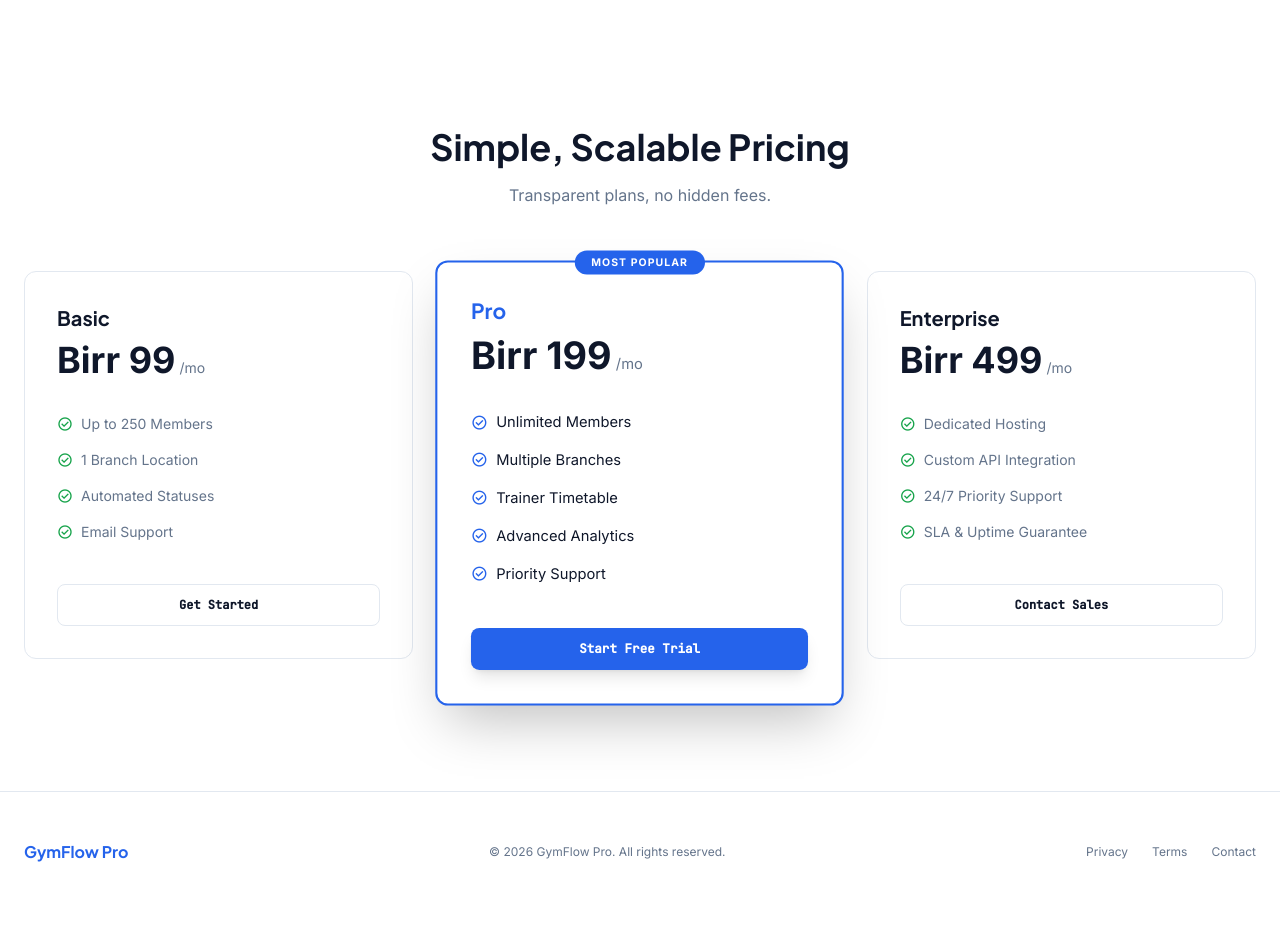
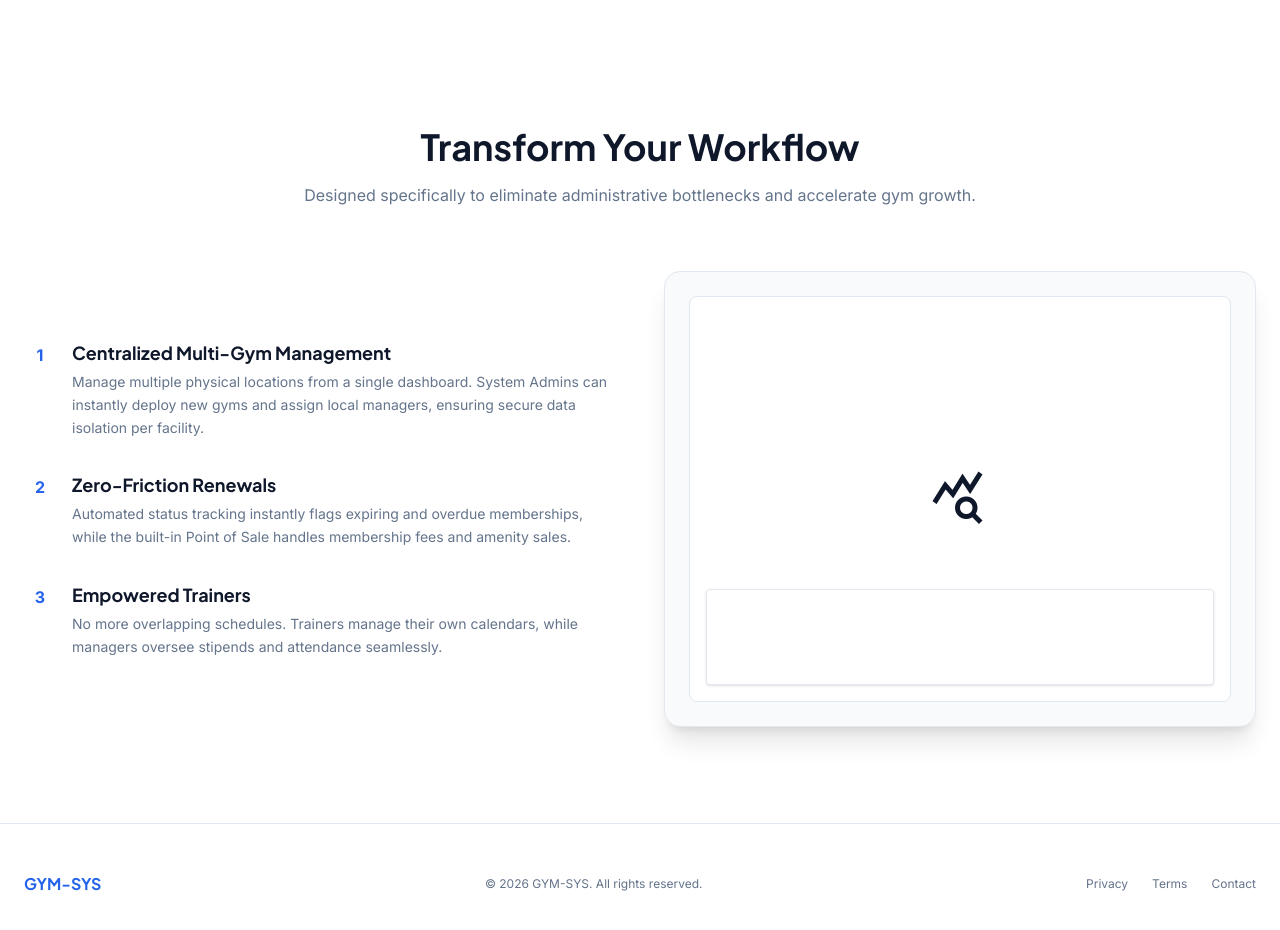
Before and after one commit to ermiyashenok/gym-management, a React (Vite) app: page / in a window 1280 px wide. Shown: the part 1220-2150 px from the top of the page. Built offline with nearby package versions, Linux system fonts and the light colour scheme.

Commit message:
Update Landing and Login Pages

```diff
--- a/src/pages/LandingPage.jsx
+++ b/src/pages/LandingPage.jsx
@@ -11,7 +11,7 @@ export default function LandingPage() {
           <div className="flex items-center gap-8">
             <span className="font-headline text-xl font-bold text-primary flex items-center gap-2">
               <span className="material-symbols-outlined text-2xl" style={{ fontVariationSettings: "'FILL' 1" }}>bolt</span>
-              GymFlow Pro
+              GYM-SYS
             </span>
             <div className="hidden md:flex gap-6">
               {['Features', 'Pricing', 'Solutions'].map((item) => (
@@ -22,8 +22,8 @@ export default function LandingPage() {
             </div>
           </div>
           <div className="flex items-center gap-3">
-            <button onClick={() => navigate('/login')} className="px-4 py-2 text-on-surface font-mono text-xs hover:text-primary transition-colors">Log In</button>
-            <button onClick={() => navigate('/login')} className="px-5 py-2 bg-primary text-on-primary font-mono text-xs rounded-lg hover:opacity-90 active:scale-95 transition-all font-bold">Get Started</button>
+            <button onClick={() => navigate('/admin-login')} className="px-4 py-2 text-on-surface font-mono text-xs hover:text-primary transition-colors font-bold">Admin Login</button>
+            <button onClick={() => navigate('/login')} className="px-5 py-2 bg-primary text-on-primary font-mono text-xs rounded-lg hover:opacity-90 active:scale-95 transition-all font-bold">Gym Login</button>
           </div>
         </div>
       </nav>
@@ -63,13 +63,13 @@ export default function LandingPage() {
 
             <div className="flex items-center gap-4 pt-2">
               <div className="flex -space-x-2">
-                {['JR', 'SM', 'AR'].map((init, i) => (
+                {[""].map((init, i) => (
                   <div key={i} className="w-9 h-9 rounded-full border-2 border-background bg-primary/20 flex items-center justify-center text-primary font-bold text-xs">
                     {init}
                   </div>
                 ))}
               </div>
-              <span className="text-text-muted text-sm">Trusted by 500+ Elite Gyms</span>
+
             </div>
           </div>
 
@@ -129,48 +129,42 @@ export default function LandingPage() {
         </div>
       </section>
 
-      {/* Pricing */}
-      <section id="pricing" className="py-24 bg-background">
+      {/* Workflow Section */}
+      <section id="workflow" className="py-24 bg-background">
         <div className="max-w-7xl mx-auto px-6">
           <div className="text-center max-w-2xl mx-auto mb-16">
-            <h2 className="font-headline text-4xl font-bold mb-4 text-text-primary">Simple, Scalable Pricing</h2>
-            <p className="text-text-muted">Transparent plans, no hidden fees.</p>
+            <h2 className="font-headline text-4xl font-bold mb-4 text-text-primary">Transform Your Workflow</h2>
+            <p className="text-text-muted">Designed specifically to eliminate administrative bottlenecks and accelerate gym growth.</p>
           </div>
-          <div className="grid grid-cols-1 md:grid-cols-3 gap-8 items-start">
-            {PLANS.map((plan) => (
-              <div key={plan.name} className={`bg-surface border rounded-xl p-8 flex flex-col ${plan.highlighted ? 'border-2 border-primary scale-105 shadow-2xl shadow-primary/10 relative' : 'border-border-subtle hover:border-outline transition-colors'}`}>
-                {plan.highlighted && (
-                  <div className="absolute top-0 left-1/2 -translate-x-1/2 -translate-y-1/2 px-4 py-1 bg-primary text-on-primary rounded-full text-[10px] font-bold uppercase tracking-widest">
-                    Most Popular
+          <div className="grid grid-cols-1 md:grid-cols-2 gap-12 items-center">
+            <div className="space-y-8">
+              {[
+                { title: 'Centralized Multi-Gym Management', desc: 'Manage multiple physical locations from a single dashboard. System Admins can instantly deploy new gyms and assign local managers, ensuring secure data isolation per facility.' },
+                { title: 'Zero-Friction Renewals', desc: 'Automated status tracking instantly flags expiring and overdue memberships, while the built-in Point of Sale handles membership fees and amenity sales.' },
+                { title: 'Empowered Trainers', desc: 'No more overlapping schedules. Trainers manage their own calendars, while managers oversee stipends and attendance seamlessly.' }
+              ].map((benefit, i) => (
+                <div key={i} className="flex gap-4">
+                  <div className="w-8 h-8 rounded-full bg-primary/20 text-primary font-bold flex items-center justify-center shrink-0">
+                    {i + 1}
                   </div>
-                )}
-                <div className="mb-8">
-                  <h3 className={`font-headline text-xl font-bold mb-2 ${plan.highlighted ? 'text-primary' : 'text-text-primary'}`}>{plan.name}</h3>
-                  <div className="flex items-baseline gap-1">
-                    <span className="text-4xl font-bold text-text-primary">{plan.price}</span>
-                    <span className="text-text-muted text-sm">/mo</span>
+                  <div>
+                    <h3 className="font-headline text-lg font-bold text-text-primary mb-1">{benefit.title}</h3>
+                    <p className="text-sm text-text-muted leading-relaxed">{benefit.desc}</p>
                   </div>
                 </div>
-                <ul className="space-y-3 mb-10 flex-grow text-sm text-text-muted">
-                  {plan.features.map((f) => (
-                    <li key={f} className={`flex items-center gap-2 ${plan.highlighted ? 'text-on-surface' : ''}`}>
-                      <span className={`material-symbols-outlined text-base ${plan.highlighted ? 'text-primary' : 'text-success-emerald'}`}>check_circle</span>
-                      {f}
-                    </li>
+              ))}
+            </div>
+            <div className="relative p-6 bg-surface-container-low border border-border-subtle rounded-2xl shadow-xl">
+              <div className="aspect-[4/3] rounded-lg border border-border-subtle bg-background flex items-center justify-center relative overflow-hidden">
+                <div className="absolute inset-0 bg-gradient-to-br from-primary/10 to-transparent" />
+                <span className="material-symbols-outlined text-6xl text-primary/40">query_stats</span>
+                <div className="absolute bottom-4 left-4 right-4 h-24 bg-surface rounded shadow border border-border-subtle p-3 flex gap-2 items-end">
+                  {[30, 45, 60, 50, 75, 90, 100].map((h, i) => (
+                    <div key={i} className="flex-1 bg-primary/80 rounded-sm" style={{ height: `${h}%` }} />
                   ))}
-                </ul>
-                <button
-                  onClick={() => navigate('/login')}
-                  className={`w-full py-3 rounded-lg font-mono font-bold text-xs transition-all ${
-                    plan.highlighted
-                      ? 'bg-primary text-on-primary shadow-lg shadow-primary/20 hover:opacity-90'
-                      : 'border border-border-subtle text-on-surface hover:bg-surface-container-high'
-                  }`}
-                >
-                  {plan.cta}
-                </button>
+                </div>
               </div>
-            ))}
+            </div>
           </div>
         </div>
       </section>
@@ -178,8 +172,8 @@ export default function LandingPage() {
       {/* Footer */}
       <footer className="bg-surface-container-lowest border-t border-border-subtle py-12">
         <div className="max-w-7xl mx-auto px-6 flex flex-col md:flex-row justify-between items-center gap-4 text-xs text-text-muted">
-          <span className="font-headline font-bold text-primary text-base">GymFlow Pro</span>
-          <span>© 2026 GymFlow Pro. All rights reserved.</span>
+          <span className="font-headline font-bold text-primary text-base">GYM-SYS</span>
+          <span>© 2026 GYM-SYS. All rights reserved.</span>
           <div className="flex gap-6">
             <a href="#" className="hover:text-primary transition-colors">Privacy</a>
             <a href="#" className="hover:text-primary transition-colors">Terms</a>
@@ -192,13 +186,7 @@ export default function LandingPage() {
 }
 
 const FEATURES = [
-  { title: 'Member Management',   icon: 'group',          iconBg: 'bg-primary/10',  iconColor: 'text-primary',  hoverBg: 'bg-primary',  hoverColor: 'text-on-primary', desc: 'Track the full member lifecycle — enrollment, renewals, attendance, and health profiles with real-time status flags.' },
-  { title: 'Automated Billing',   icon: 'payments',       iconBg: 'bg-tertiary/10', iconColor: 'text-tertiary', hoverBg: 'bg-tertiary', hoverColor: 'text-on-tertiary', desc: 'Record payments in seconds, auto-extend memberships, generate print-ready receipts and trigger dunning alerts.' },
-  { title: 'Trainer Timetable',   icon: 'calendar_today', iconBg: 'bg-primary/10',  iconColor: 'text-primary',  hoverBg: 'bg-primary',  hoverColor: 'text-on-primary', desc: 'Schedule weekly training slots on an interactive calendar per trainer and assign members with one click.' },
+  { title: 'Member Management', icon: 'group', iconBg: 'bg-primary/10', iconColor: 'text-primary', hoverBg: 'bg-primary', hoverColor: 'text-on-primary', desc: 'Track the full member lifecycle — enrollment, renewals, attendance, and health profiles with real-time status flags.' },
+  { title: 'Automated Billing', icon: 'payments', iconBg: 'bg-tertiary/10', iconColor: 'text-tertiary', hoverBg: 'bg-tertiary', hoverColor: 'text-on-tertiary', desc: 'Record payments in seconds, auto-extend memberships, generate print-ready receipts and trigger dunning alerts.' },
+  { title: 'Trainer Timetable', icon: 'calendar_today', iconBg: 'bg-primary/10', iconColor: 'text-primary', hoverBg: 'bg-primary', hoverColor: 'text-on-primary', desc: 'Schedule weekly training slots on an interactive calendar per trainer and assign members with one click.' },
 ]
-
-const PLANS = [
-  { name: 'Basic', price: 'Birr 99', highlighted: false, cta: 'Get Started', features: ['Up to 250 Members', '1 Branch Location', 'Automated Statuses', 'Email Support'] },
-  { name: 'Pro',   price: 'Birr 199', highlighted: true, cta: 'Start Free Trial', features: ['Unlimited Members', 'Multiple Branches', 'Trainer Timetable', 'Advanced Analytics', 'Priority Support'] },
-  { name: 'Enterprise', price: 'Birr 499', highlighted: false, cta: 'Contact Sales', features: ['Dedicated Hosting', 'Custom API Integration', '24/7 Priority Support', 'SLA & Uptime Guarantee'] },
-]
--- a/src/pages/LoginPage.jsx
+++ b/src/pages/LoginPage.jsx
@@ -1,13 +1,13 @@
 import { useState } from 'react'
 import { useNavigate } from 'react-router-dom'
 import { useStore } from '@/store/useStore'
-import { TEST_USERS } from '@/data/mockData'
 import { Input, PrimaryButton } from '@/components/ui'
 
 export default function LoginPage() {
   const navigate  = useNavigate()
   const login     = useStore((s) => s.login)
   const addToast  = useStore((s) => s.addToast)
+  const systemUsers = useStore((s) => s.systemUsers)
 
   const [email,    setEmail]    = useState('')
   const [password, setPassword] = useState('')
@@ -15,10 +15,16 @@ export default function LoginPage() {
 
   const handleSubmit = (e) => {
     e.preventDefault()
-    const user = TEST_USERS.find((u) => u.email === email && u.password === password)
+    const user = systemUsers.find((u) => u.email === email && u.password === password)
     if (user) {
+      if (user.role === 'SuperAdmin') {
+        setError('System Administrators must log in via the Admin Portal.')
+        return
+      }
       login(user)
-      navigate(user.role === 'Trainer' ? '/app/schedule' : '/app/dashboard')
+      if (user.role === 'Trainer') navigate('/app/schedule')
+      else if (user.role === 'Owner') navigate('/app/owner-dashboard')
+      else navigate('/app/dashboard')
     } else {
       setError('Invalid credentials. Use a preset below.')
       addToast('Error', 'Login failed — invalid email or password.')
@@ -47,9 +53,11 @@ export default function LoginPage() {
         <div className="text-center mb-8">
           <span className="font-headline text-3xl font-bold text-primary flex items-center justify-center gap-2">
             <span className="material-symbols-outlined text-4xl" style={{ fontVariationSettings: "'FILL' 1" }}>bolt</span>
-            GymFlow Pro
+            GYM-SYS
           </span>
-          <p className="text-text-muted text-sm mt-2">Enter credentials to access the management portal.</p>
+          <p className="text-text-muted text-sm mt-2">
+            Enter credentials to access your gym's management portal.
+          </p>
         </div>
 
         <form onSubmit={handleSubmit} className="space-y-5">
@@ -60,7 +68,7 @@ export default function LoginPage() {
               required
               value={email}
               onChange={(e) => setEmail(e.target.value)}
-              placeholder="you@gymflow.com"
+              placeholder="you@gym-sys.com"
             />
           </div>
           <div>
@@ -92,7 +100,7 @@ export default function LoginPage() {
             Quick Login — Testing Profiles
           </p>
           <div className="grid grid-cols-2 gap-2">
-            {TEST_USERS.map((user) => (
+            {systemUsers.filter(u => u.role !== 'SuperAdmin').map((user) => (
               <button
                 key={user.email}
                 type="button"
```
